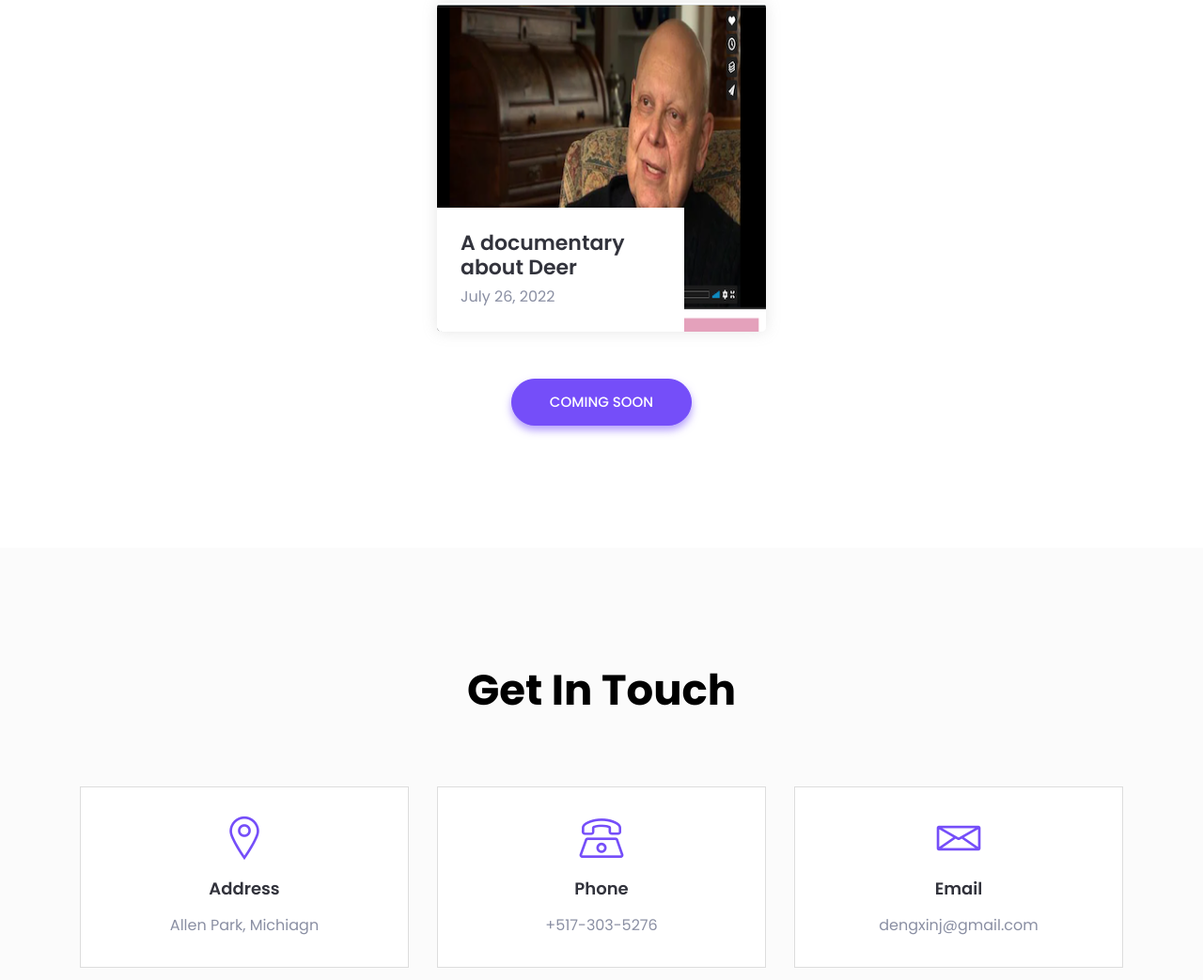
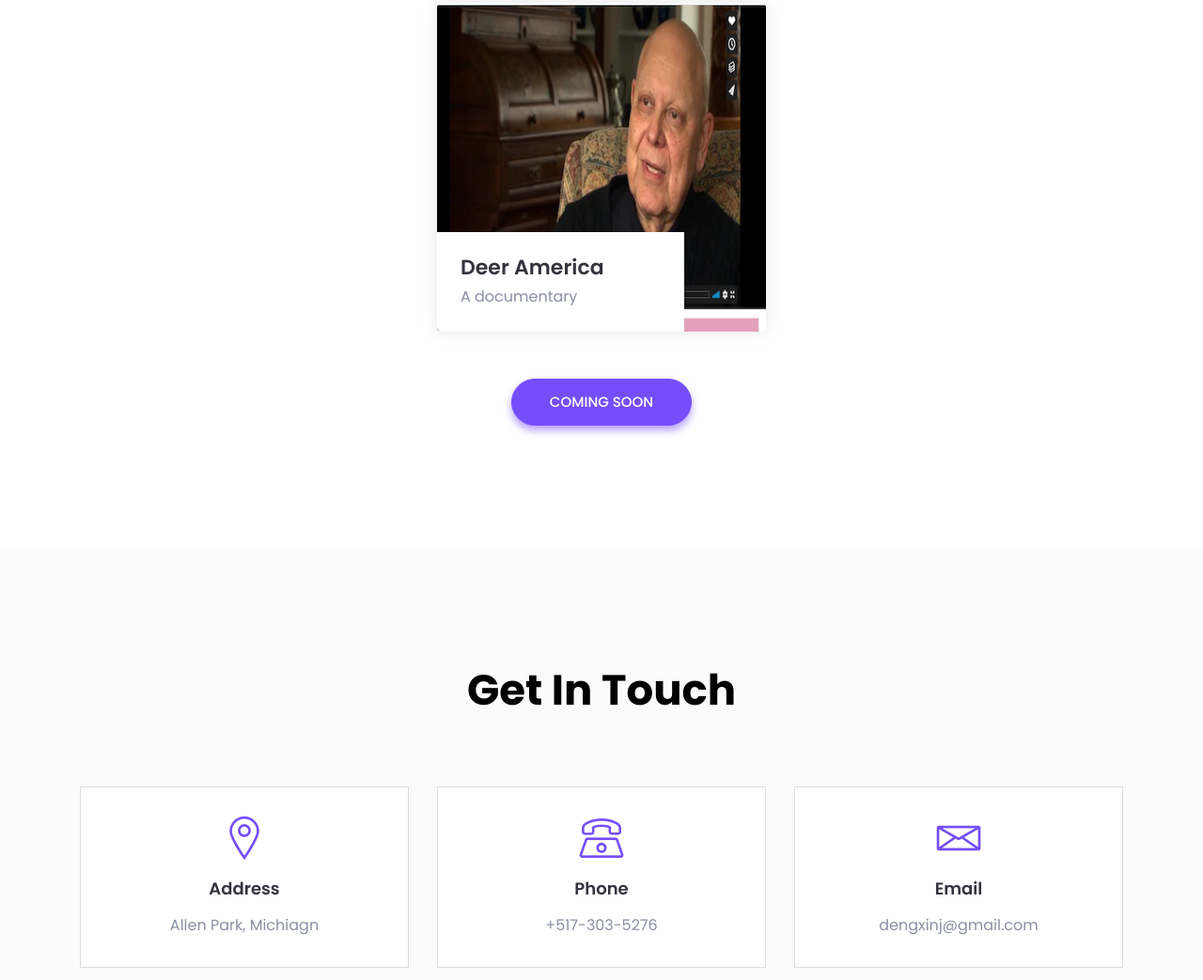
Before and after one commit to dengxinjuan/mypersonalwebsite, a plain HTML site: page index.html in a window 1280 px wide. Shown: the part 4435-5478 px from the top of the page at 94% size. Drawn offline with Linux system fonts and the light colour scheme; files whose address does not match are found by name.

Commit message:
updating

```diff
--- a/index.html
+++ b/index.html
@@ -769,10 +769,10 @@
               <div class="blog-content">
                 <h4 class="blog-title">
                   <a href="https://vimeo.com/23189440" target="_blank"
-                    >A documentary about Deer</a
+                    >Deer America</a
                   >
                 </h4>
-                <span>July 26, 2022</span>
+                <span>A documentary</span>
               </div>
             </div>
 
```
